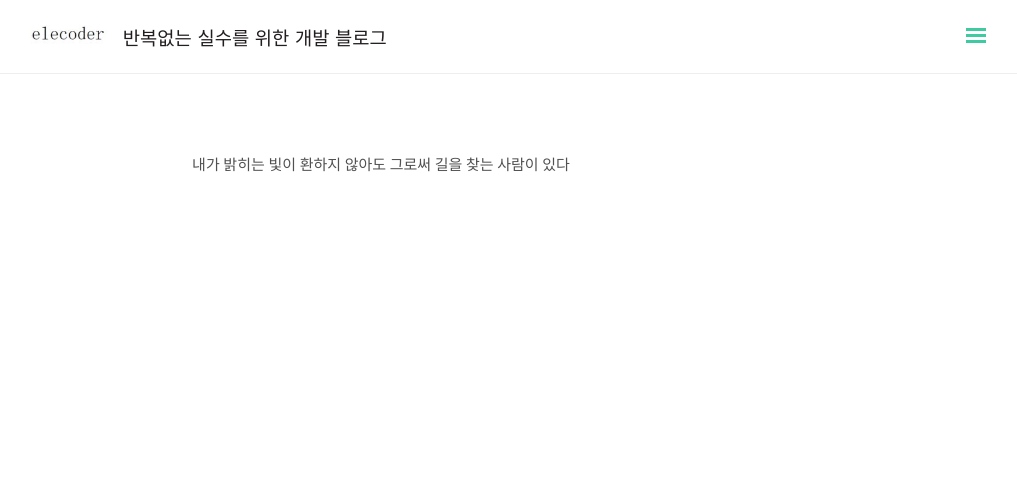
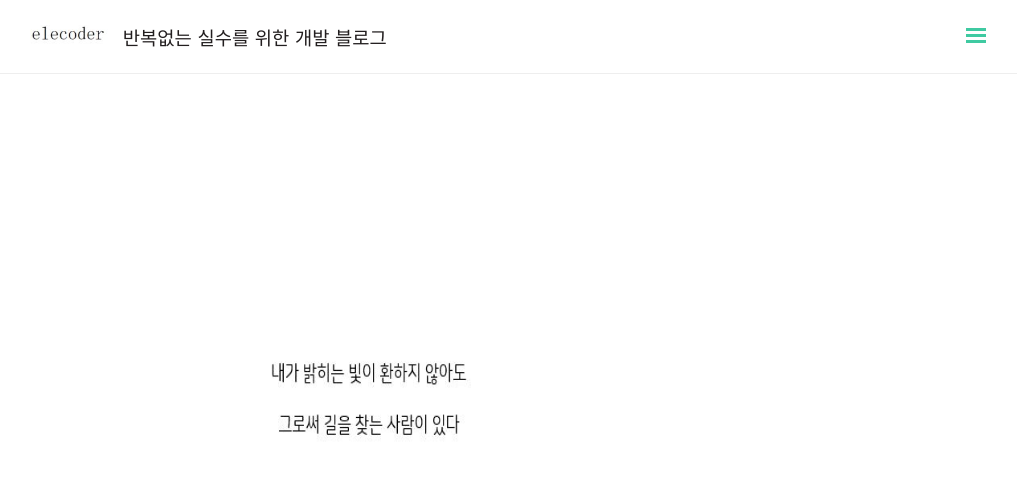
Before and after one commit to wooooooak/wooooooak.github.io, a Jekyll site: the page built from index.html, in a window 1280 px wide. Shown: the top 478 px of the page, without its empty margins (259-1276 px from the left). Built offline with Jekyll 4.4.1, drawn with Linux system fonts in a browser that asks for light colours; nearby versions of some CDN libraries; some web fonts are replaced; comment, search, counter and statistics services are not loaded.

Commit message:
update img

```diff
--- a/_config.yml
+++ b/_config.yml
@@ -53,8 +53,8 @@ tag_page: '/blog/tags/'
 category_page: '/blog/categories/'
 
 hero:
-  # image: /public/img/computer-2982270_960_720.jpg
-  caption: '내가 밝히는 빛이 환하지 않아도 그로써 길을 찾는 사람이 있다'
+  image: /public/img/main.jpg
+  caption: ''
 
 # Puglins
 mathjax: true # whether support mathjax
```
Also changed, not shown: public/img/main.jpg (added).
